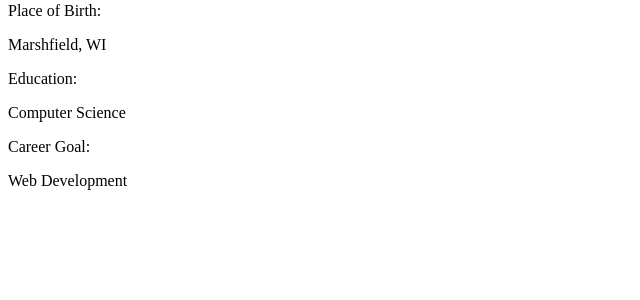
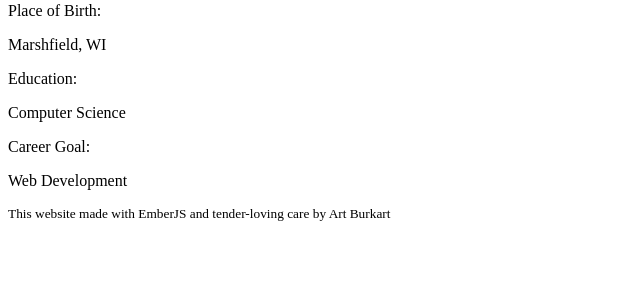
Before and after one commit to artburkart/arthurb, a Node project: template app/templates/application.hbs in a window 1280 px wide. Shown: the part 365-665 px from the top of the page, without its empty margins (0-640 px from the left). Run offline with Node 20 templates, Linux system fonts and the light colour scheme; the template is opened without the code that fills it, so the values that code supplies are empty.

Commit message:
final touches

```diff
--- a/app/templates/application.hbs
+++ b/app/templates/application.hbs
@@ -34,3 +34,5 @@
     {{outlet}}
   </div>
 </div>
+<small><p class="text-center">This website made with EmberJS and tender-loving care by Art Burkart</p></small>
+<p class="text-center"><i class="fa fa-heart"></i></p>
```
